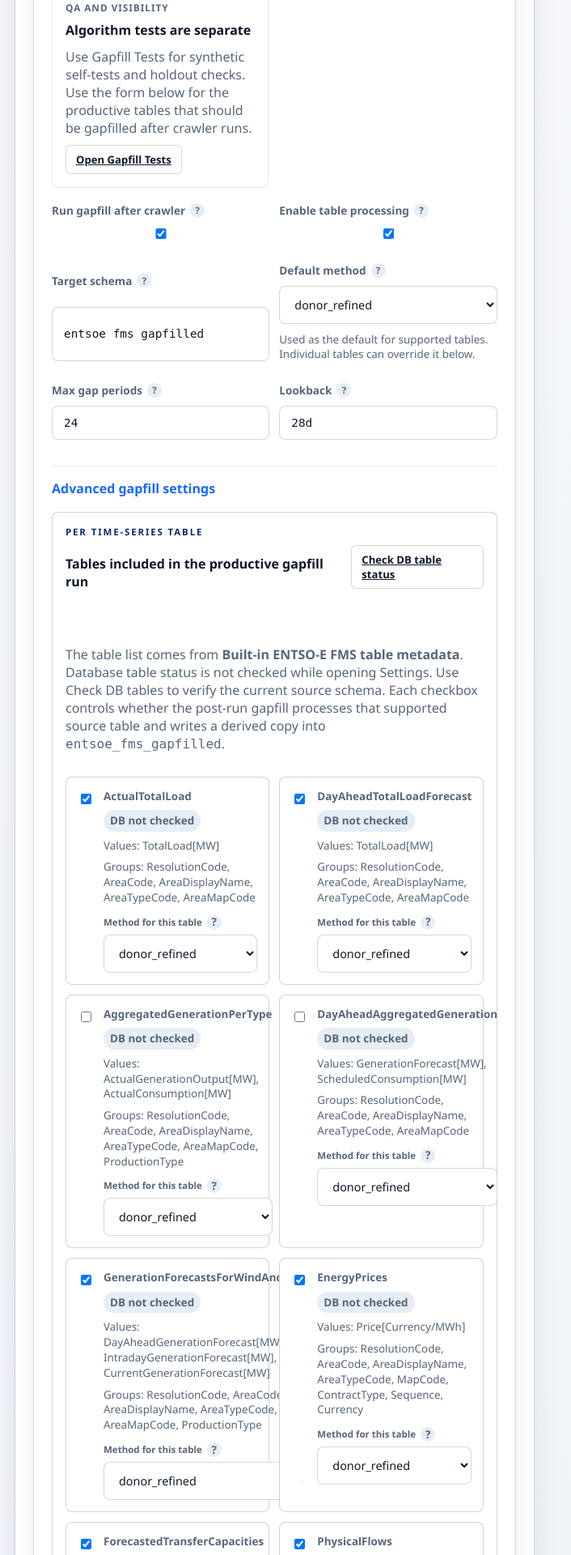
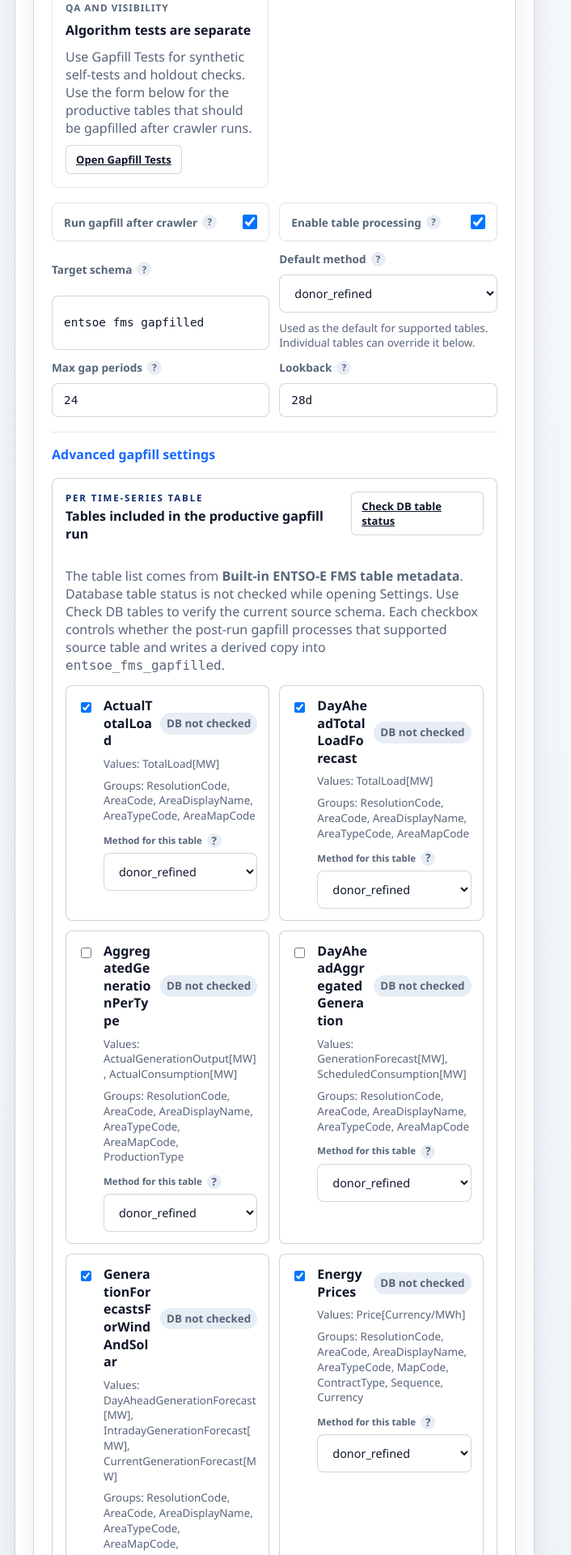
Before and after one commit to johannesschuhmacher/open-energy-data-server-KIT, a FastAPI app: page /admin/crawlers/entsoe_fms in a window 1280 px wide. Shown: the part 1564-3484 px from the top of the page at 81% size, without its empty margins (0-706 px from the left). Run offline with FastAPI, Linux system fonts and the light colour scheme; data that the repository does not hold is empty; some libraries are stand-ins or nearby versions.

Commit message:
Polish admin gapfill layout

```diff
--- a/crawler_admin/static/admin.css
+++ b/crawler_admin/static/admin.css
@@ -2063,6 +2063,27 @@ button {
   margin-bottom: 14px;
 }
 
+.studio-form-grid > .field-block {
+  margin-bottom: 0;
+}
+
+.field-block--toggle {
+  grid-template-columns: minmax(0, 1fr) auto;
+  align-items: center;
+  min-height: 48px;
+  padding: 12px 14px;
+  border: 1px solid rgba(71, 85, 105, 0.16);
+  border-radius: var(--radius-md);
+  background: rgba(255, 255, 255, 0.72);
+}
+
+.field-block--toggle input[type="checkbox"] {
+  justify-self: end;
+  width: 18px;
+  height: 18px;
+  margin: 0;
+}
+
 .field-help {
   font-size: 0.84rem;
   color: var(--muted);
@@ -2250,15 +2271,32 @@ select[multiple] {
 .gapfill-table-selector {
   display: grid;
   gap: 14px;
+  min-width: 0;
   padding: 16px;
   border: 1px solid var(--line);
   border-radius: var(--radius-md);
   background: rgba(255, 255, 255, 0.55);
 }
 
+.gapfill-table-selector .panel-heading {
+  align-items: start;
+  margin-bottom: 0;
+}
+
+.gapfill-table-selector .panel-heading h4,
+.gapfill-table-selector .panel-heading .eyebrow,
+.gapfill-table-selector > .subtle-note {
+  margin-bottom: 0;
+}
+
+.gapfill-table-selector .panel-heading h4 {
+  margin-top: 4px;
+}
+
 .gapfill-table-grid {
   display: grid;
   grid-template-columns: repeat(2, minmax(0, 1fr));
+  min-width: 0;
   gap: 12px;
 }
 
@@ -2267,6 +2305,8 @@ select[multiple] {
   grid-template-columns: auto 1fr;
   gap: 12px;
   align-items: start;
+  min-width: 0;
+  width: 100%;
   padding: 14px;
   border: 1px solid var(--line);
   border-radius: var(--radius-md);
@@ -2284,29 +2324,35 @@ select[multiple] {
 .gapfill-table-option__body {
   display: grid;
   gap: 8px;
+  min-width: 0;
 }
 
 .gapfill-table-option__head {
-  display: flex;
-  flex-wrap: wrap;
+  display: grid;
+  grid-template-columns: minmax(0, 1fr) auto;
   align-items: center;
-  justify-content: space-between;
   gap: 8px;
 }
 
 .gapfill-table-option__body strong {
+  min-width: 0;
   line-height: 1.35;
+  overflow-wrap: anywhere;
 }
 
 .gapfill-table-option__body span {
   color: var(--muted);
   font-size: 0.84rem;
   line-height: 1.4;
+  min-width: 0;
+  overflow-wrap: anywhere;
 }
 
 .gapfill-table-status {
   display: inline-flex;
   align-items: center;
+  justify-self: end;
+  white-space: nowrap;
   min-height: 24px;
   padding: 4px 8px;
   border-radius: 999px;
@@ -2333,7 +2379,13 @@ select[multiple] {
 .gapfill-table-method {
   display: grid;
   gap: 6px;
+  min-width: 0;
   margin-top: 4px;
+}
+
+.gapfill-table-method select {
+  min-width: 0;
+  max-width: 100%;
 }
 
 .gapfill-table-method .field-label {
--- a/crawler_admin/templates/crawler_detail.html
+++ b/crawler_admin/templates/crawler_detail.html
@@ -296,7 +296,7 @@
             <input type="hidden" name="base_hash" value="{{ base_hash }}" />
 
             <div class="studio-form-grid">
-              <label class="field-block">
+              <label class="field-block field-block--toggle">
                 <span class="field-label-row">
                   <span class="field-label">Run gapfill after crawler</span>
                   <span class="help-tip" tabindex="0" data-tip="Controls whether scripts/gapfill_timeseries.py is attached to the crawler's post_run_scripts. If this is off, no productive gapfill script runs after a crawler run, regardless of the table selection.">?</span>
@@ -304,7 +304,7 @@
                 <input type="checkbox" name="script_enabled" value="1" {% if gapfill_values.script_enabled == "true" %}checked{% endif %} />
               </label>
 
-              <label class="field-block">
+              <label class="field-block field-block--toggle">
                 <span class="field-label-row">
                   <span class="field-label">Enable table processing</span>
                   <span class="help-tip" tabindex="0" data-tip="Controls gapfill.enable. If this is off while the post-run script stays on, the script starts but records the gapfill job as disabled and does not process or write selected tables.">?</span>
@@ -385,7 +385,7 @@
                   <input type="number" name="refinement_periods" min="0" value="{{ gapfill_values.refinement_periods }}" />
                 </label>
 
-                <label class="field-block">
+                <label class="field-block field-block--toggle">
                   <span class="field-label-row">
                     <span class="field-label">Fail on table error</span>
                     <span class="help-tip" tabindex="0" data-tip="If enabled, any table error makes the gapfill run fail. If disabled, other selected tables can still complete and the run is marked partial.">?</span>
@@ -420,11 +420,11 @@
                       />
                       <span class="sr-only">Include {{ item.table_name }}</span>
                     </label>
-                    <span class="gapfill-table-option__body">
-                      <span class="gapfill-table-option__head">
+                    <div class="gapfill-table-option__body">
+                      <div class="gapfill-table-option__head">
                         <strong>{{ item.table_name }}</strong>
                         <span class="gapfill-table-status gapfill-table-status--{{ item.database_status }}">{{ item.database_status_label }}</span>
-                      </span>
+                      </div>
                       <span>Values: {{ item.value_columns_label }}</span>
                       <span>Groups: {{ item.groupby_columns_label }}</span>
                       <label class="gapfill-table-method" for="gapfill-table-method-{{ loop.index }}">
@@ -439,7 +439,7 @@
                           {% endfor %}
                         </select>
                       </label>
-                    </span>
+                    </div>
                   </article>
                 {% endfor %}
               </div>
```
Also changed, not shown: other parts of crawler_admin/static/admin.css (+55 -1 lines).
